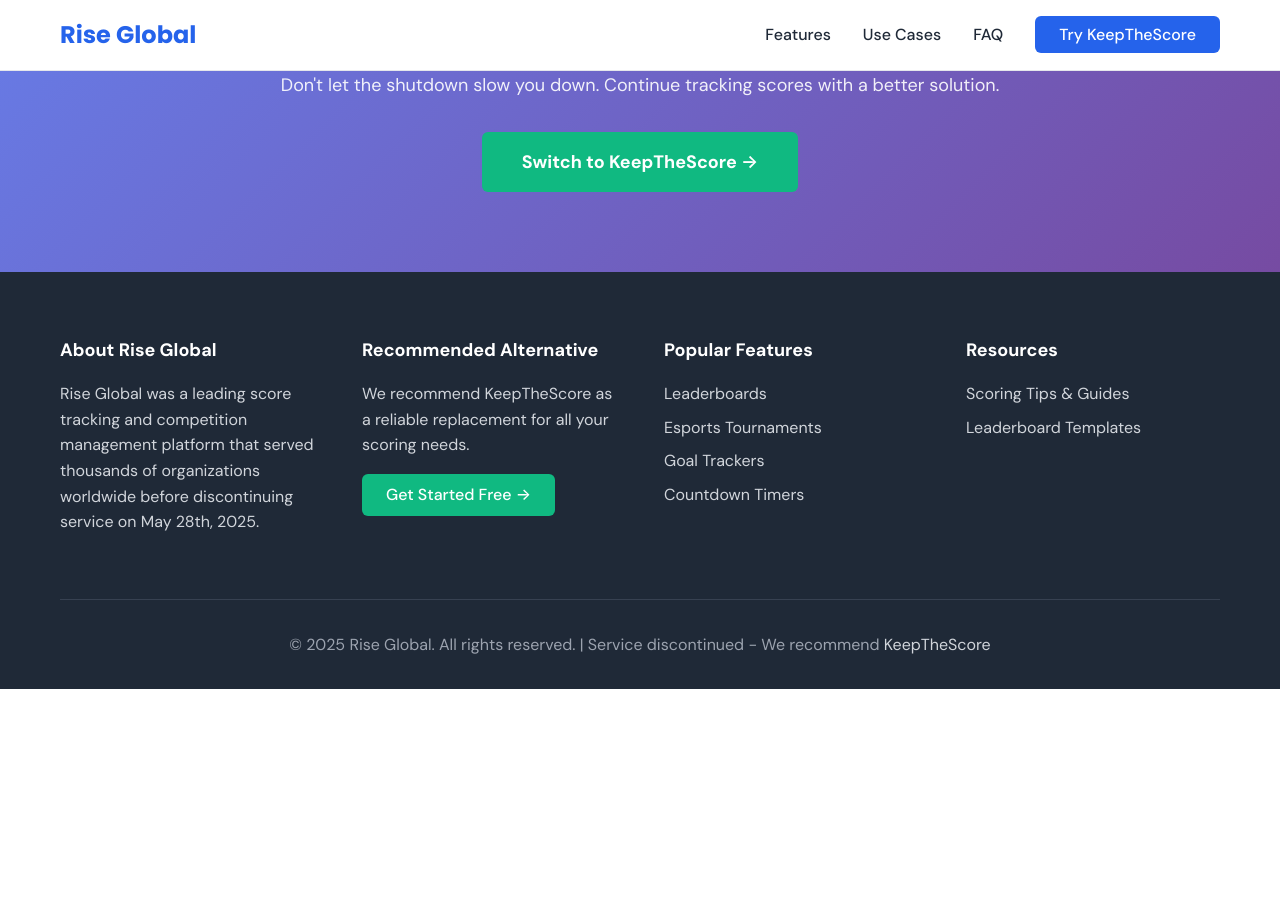
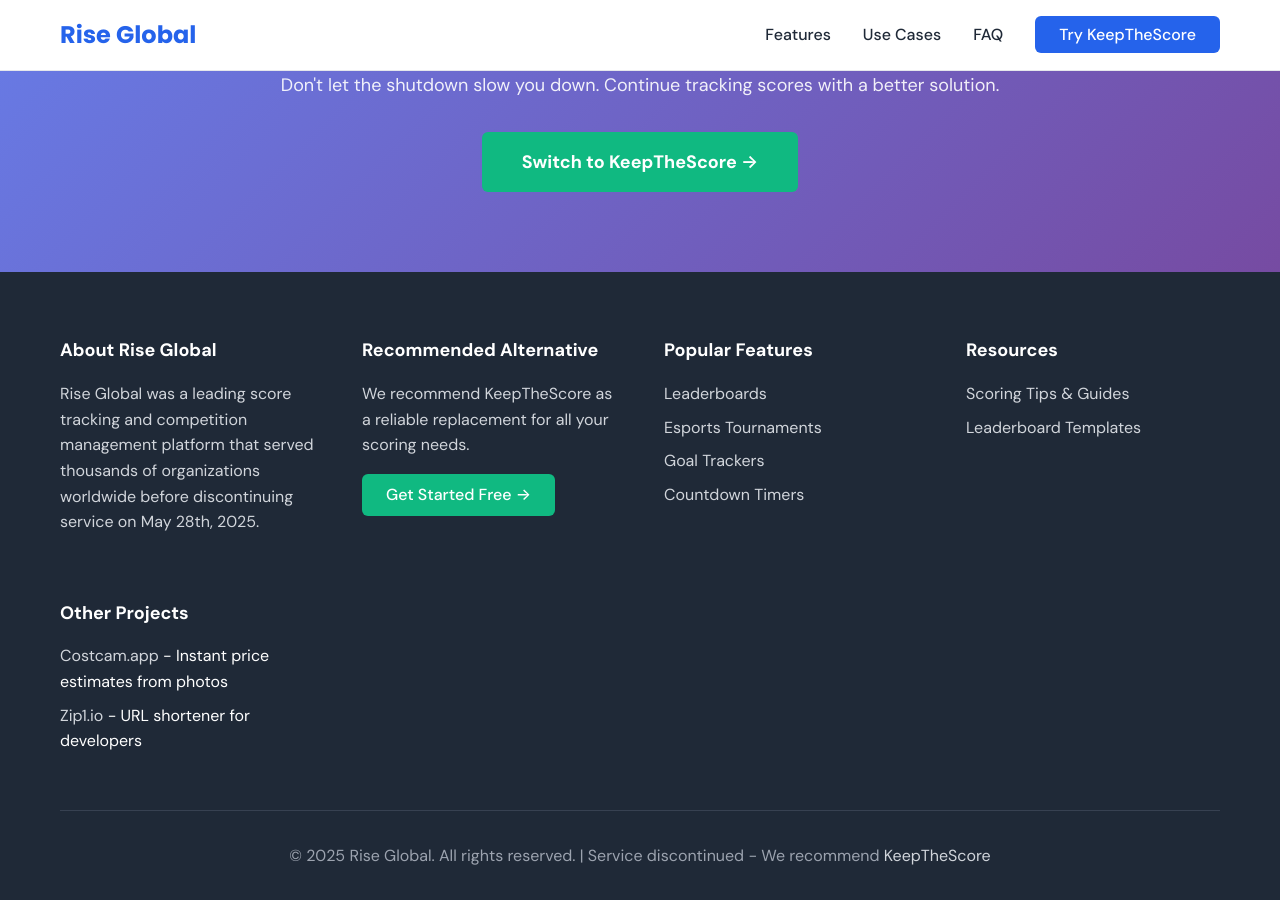
Before and after one commit to caspii/rise.global, a Jekyll site: the page built from index.html, in a window 1280 px wide and 900 px high, scrolled down 3397 px. Built offline with Jekyll 4.4.1, drawn with Linux system fonts in a browser that asks for light colours; comment, search, counter and statistics services are not loaded; before the commit the page ends 4086 px from its top, so only the background shows below that.

Commit message:
Add 'Other Projects' section to footer with links to Costcam.app and Zip1.io

```diff
--- a/_includes/footer.html
+++ b/_includes/footer.html
@@ -29,6 +29,14 @@
                     <li><a href="https://keepthescore.com/leaderboard-templates/?utm_source=rise.global&utm_medium=referral&utm_campaign=footer_templates" class="footer-link">Leaderboard Templates</a></li>
                 </ul>
             </div>
+
+            <div class="footer-section">
+                <h4>Other Projects</h4>
+                <ul class="footer-list">
+                    <li><a href="https://costcam.app/" class="footer-link">Costcam.app</a> - Instant price estimates from photos</li>
+                    <li><a href="https://zip1.io/" class="footer-link">Zip1.io</a> - URL shortener for developers</li>
+                </ul>
+            </div>
         </div>
 
         <div class="footer-bottom">
```
